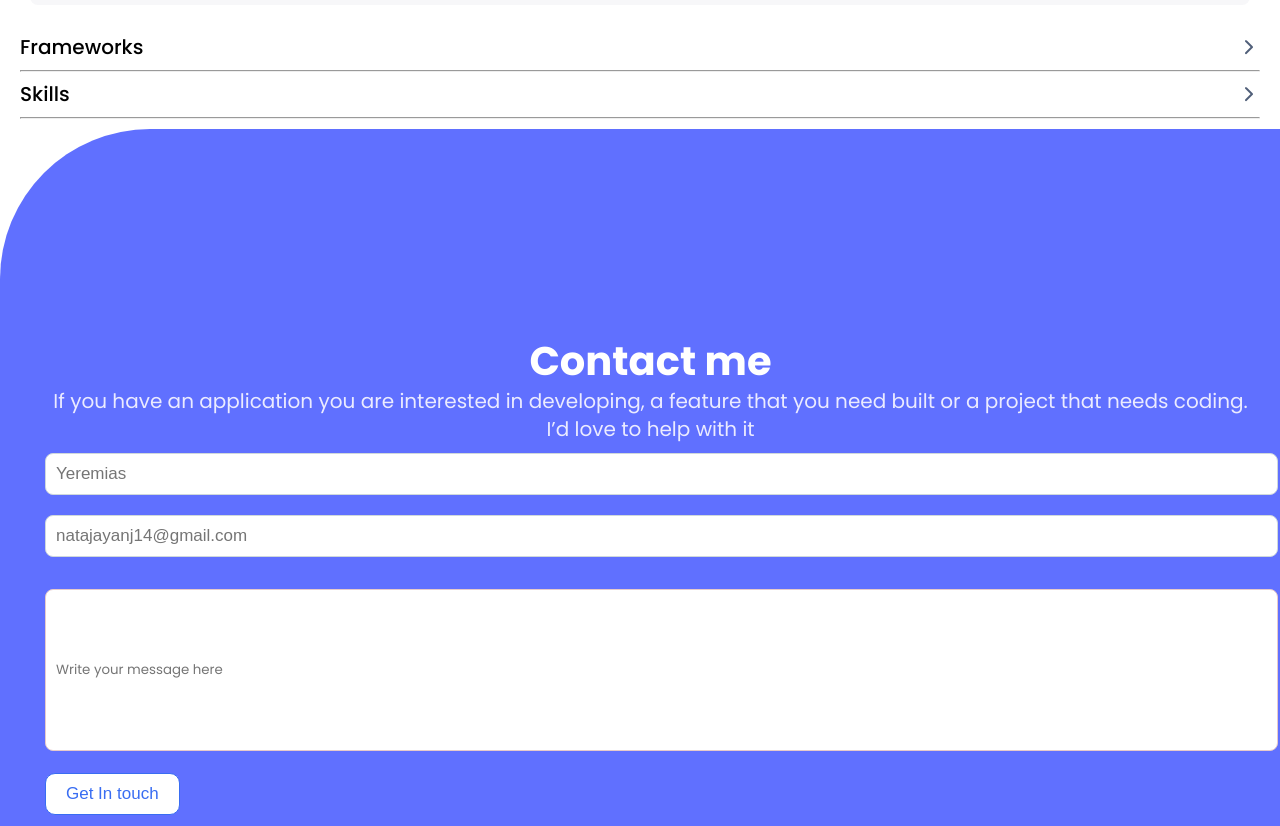
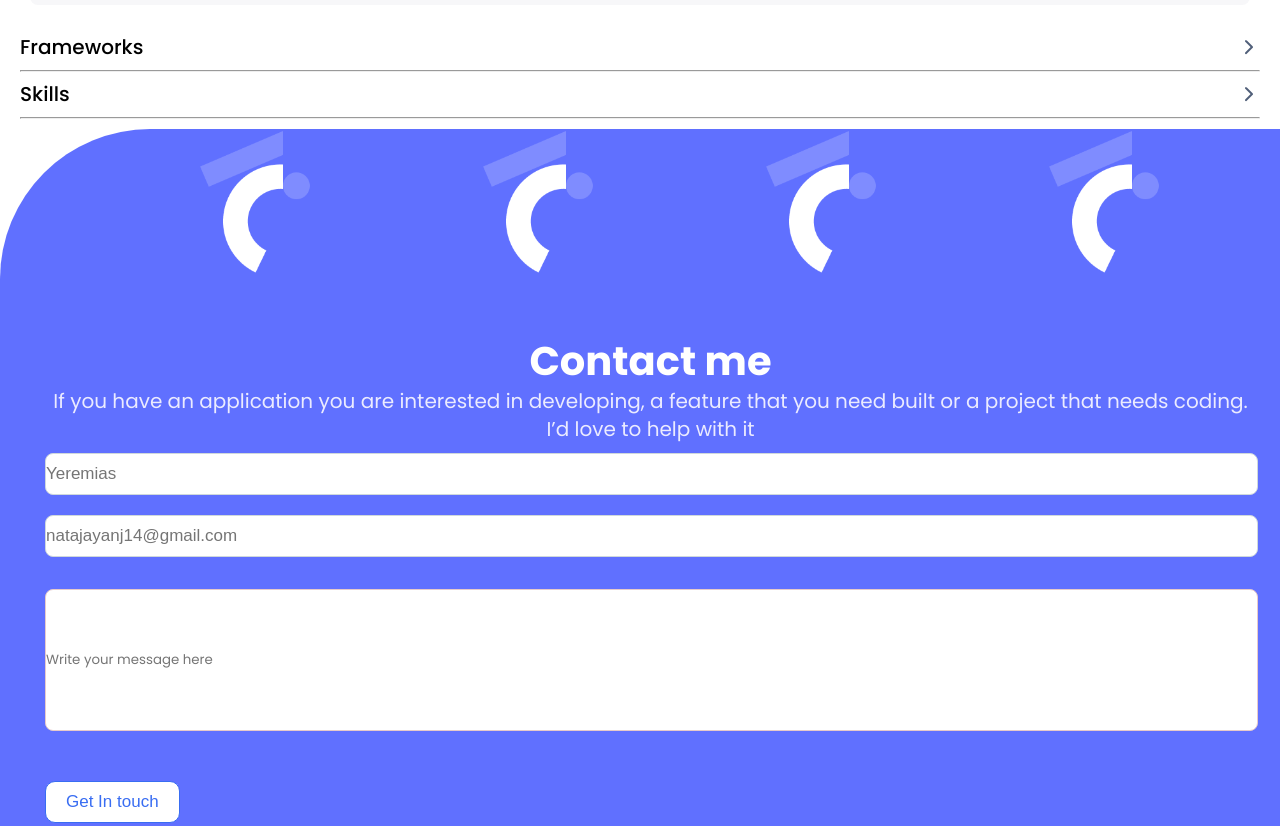
Before and after one commit to LethaboMot/building-portfolio, a plain HTML site: page index.html in a window 1280 px wide. Shown: the part 5040-5866 px from the top of the page. Drawn offline with Linux system fonts and the light colour scheme; a script that the page names is missing.

Commit message:
Update style.css

```diff
--- a/style.css
+++ b/style.css
@@ -333,7 +333,7 @@ footer h2 {
   padding: 0 24px;
 }
 
-/* replaced the paddding with the margin 10px 20px */
+/* replaced the padding with the margin 10px 20px */
 
 .listed {
   display: flex;
@@ -351,6 +351,8 @@ footer.contact-menu {
   background: #6070ff;
   border-radius: 150px 0 0;
   padding: 103px 24px 24px 45px;
+  background-image: url("./images/contact\ form\ shapes-mobile@2x.png");
+  background-size: contain;
 }
 
 .contact-form {
@@ -363,8 +365,7 @@ input[type="text"] {
   margin: 10px 0;
   font-size: 17px;
   font-weight: 400;
-  line-height: 20px;
-  padding: 10px;
+  line-height: 40px;
   color: #172b4d;
   border: 1px solid #cfd8dc;
   border-radius: 8px;
@@ -375,8 +376,7 @@ input[type="email"] {
   margin: 10px 0;
   font-size: 17px;
   font-weight: 400;
-  line-height: 20px;
-  padding: 10px;
+  line-height: 40px;
   color: #172b4d;
   border: 1px solid #cfd8dc;
   border-radius: 8px;
@@ -387,9 +387,9 @@ input[type="message"] {
   border-radius: 8px;
   border: 1px solid rgb(231, 202, 202);
   min-height: 140px;
-  padding: 10px;
   margin: 22px 0;
   color: #172b4d;
   font-family: Poppins, sans-serif;
   line-height: 20px;
+  margin-bottom: 50px;
 }
```
